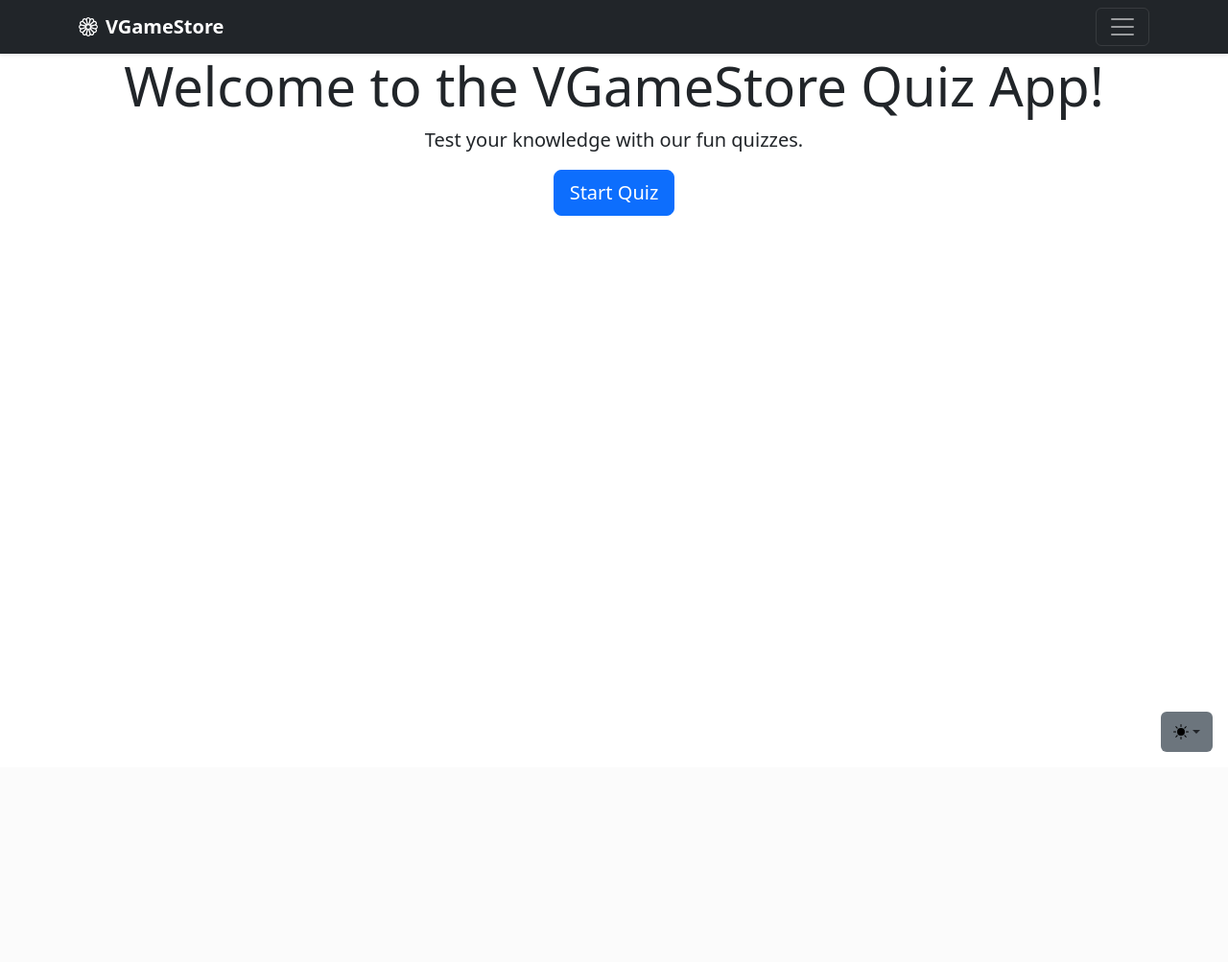
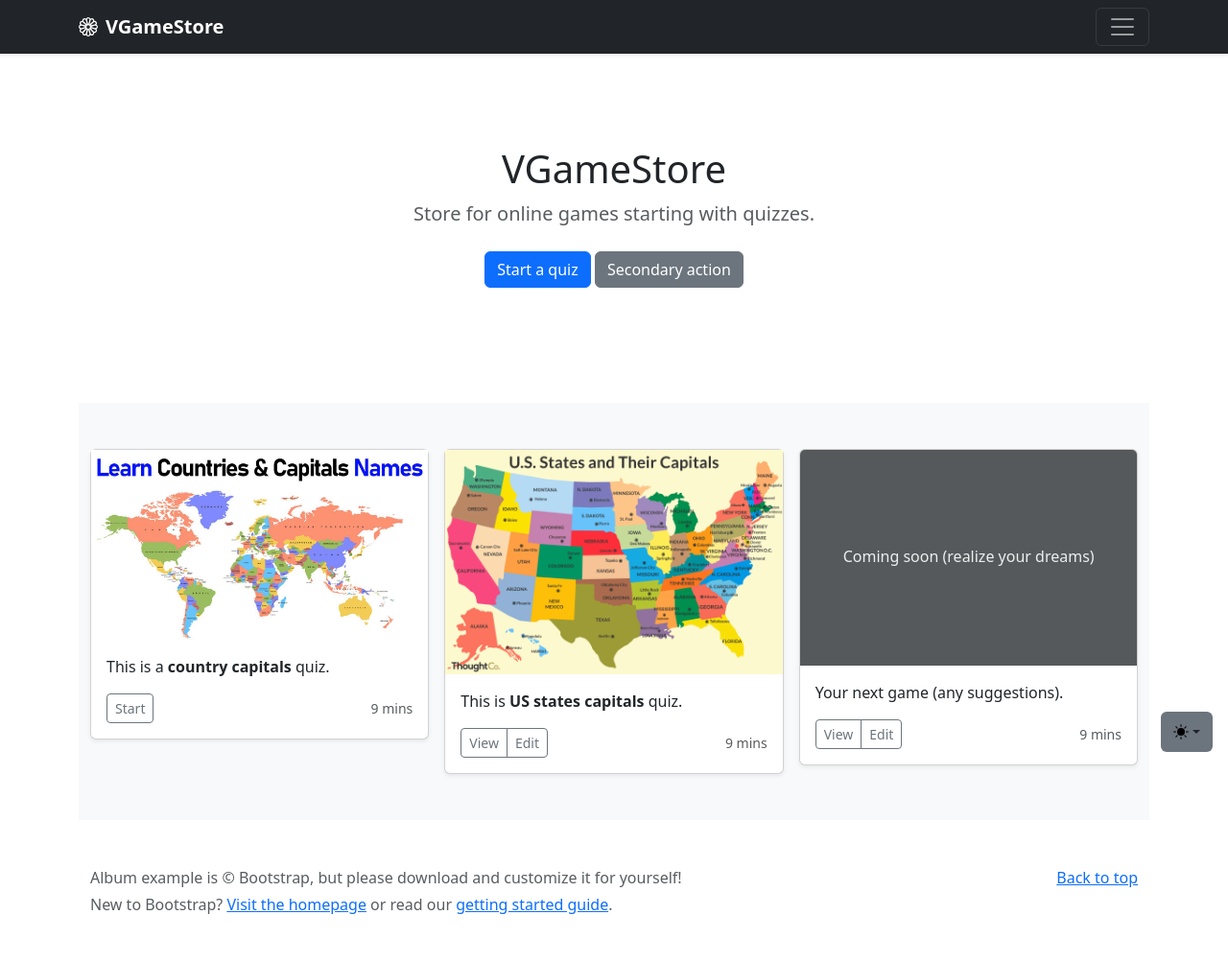
Before and after one commit to VelizarVESSELINOV/VessGames, a Flask app: page / in a window 1280 px wide. Shown: the whole page at 96% size. Before the commit the page ends 784 px from the top, so only its background shows below. Run offline with Flask 3, Linux system fonts and the light colour scheme; some libraries are stand-ins or nearby versions.

Commit message:
images added

```diff
--- a/templates/index.html
+++ b/templates/index.html
@@ -1,8 +1,100 @@
 {% extends 'base.html' %}
 {% block content %}
-<div class="jumbotron text-center">
+
+
+<!-- <div class="jumbotron text-center">
     <h1 class="display-4">Welcome to the {{ brand_name }} Quiz App!</h1>
     <p class="lead">Test your knowledge with our fun quizzes.</p>
     <a class="btn btn-primary btn-lg" href="{{ url_for('quiz') }}" role="button">Start Quiz</a>
-</div>
+</div> -->
+<main>
+
+    <section class="py-5 text-center container">
+        <div class="row py-lg-5">
+            <div class="col-lg-6 col-md-8 mx-auto">
+                <h1 class="fw-light">{{ brand_name }} </h1>
+                <p class="lead text-body-secondary">Store for online games starting with quizzes.</p>
+                <p>
+                    <a href="{{ url_for('quiz') }}" class="btn btn-primary my-2">Start a quiz</a>
+                    <a href="#" class="btn btn-secondary my-2">Secondary action</a>
+                </p>
+            </div>
+        </div>
+    </section>
+
+    <div class="album py-5 bg-body-tertiary">
+        <div class="container">
+
+            <div class="row row-cols-1 row-cols-sm-2 row-cols-md-3 g-3">
+                <div class="col">
+                    <div class="card shadow-sm">
+                        <img src="{{ url_for('static', filename='images/country_capitals.jpeg') }}">
+                        <div class="card-body">
+                            <p class="card-text">This is a <b>country capitals</b> quiz.</p>
+                            <div class="d-flex justify-content-between align-items-center">
+                                <div class="btn-group">
+                                    <button type="button" class="btn btn-sm btn-outline-secondary" onclick="window.location.href='{{ url_for('quiz') }}'">Start</button>
+                                </div>
+                                <small class="text-body-secondary">9 mins</small>
+                            </div>
+                        </div>
+                    </div>
+                </div>
+                <div class="col">
+                    <div class="card shadow-sm">
+                        <img src="{{ url_for('static', filename='images/us_states_capitals.png') }}">
+                        <div class="card-body">
+                            <p class="card-text">This is <b>US states capitals</b> quiz.</p>
+                            <div class="d-flex justify-content-between align-items-center">
+                                <div class="btn-group">
+                                    <button type="button" class="btn btn-sm btn-outline-secondary">View</button>
+                                    <button type="button" class="btn btn-sm btn-outline-secondary">Edit</button>
+                                </div>
+                                <small class="text-body-secondary">9 mins</small>
+                            </div>
+                        </div>
+                    </div>
+                </div>
+                <div class="col">
+                    <div class="card shadow-sm">
+                        <svg class="bd-placeholder-img card-img-top" width="100%" height="225"
+                            xmlns="http://www.w3.org/2000/svg" role="img" aria-label="Placeholder: Coming soon (realize your dreams)"
+                            preserveAspectRatio="xMidYMid slice" focusable="false">
+                            <title>Coming soon (realize your dreams)</title>
+                            <rect width="100%" height="100%" fill="#55595c" /><text x="50%" y="50%" fill="#eceeef"
+                            dominant-baseline="middle" text-anchor="middle">Coming soon (realize your dreams)</text>
+                        </svg>
+                        <div class="card-body">
+                            <p class="card-text">Your next game (any suggestions).</p>
+                            <div class="d-flex justify-content-between align-items-center">
+                                <div class="btn-group">
+                                    <button type="button" class="btn btn-sm btn-outline-secondary">View</button>
+                                    <button type="button" class="btn btn-sm btn-outline-secondary">Edit</button>
+                                </div>
+                                <small class="text-body-secondary">9 mins</small>
+                            </div>
+                        </div>
+                    </div>
+                </div>
+            </div>
+        </div>
+    </div>
+
+</main>
+
+<footer class="text-body-secondary py-5">
+    <div class="container">
+        <p class="float-end mb-1">
+            <a href="#">Back to top</a>
+        </p>
+        <p class="mb-1">Album example is &copy; Bootstrap, but please download and customize it for yourself!</p>
+        <p class="mb-0">New to Bootstrap? <a href="/">Visit the homepage</a> or read our <a
+                href="../getting-started/introduction/">getting started guide</a>.</p>
+    </div>
+</footer>
+<script src="../assets/dist/js/bootstrap.bundle.min.js"></script>
+
+</body>
+
+</html>
 {% endblock %}
```
Also changed, not shown: static/images/country_capitals.jpeg (added), static/images/us_states_capitals.png (added).
